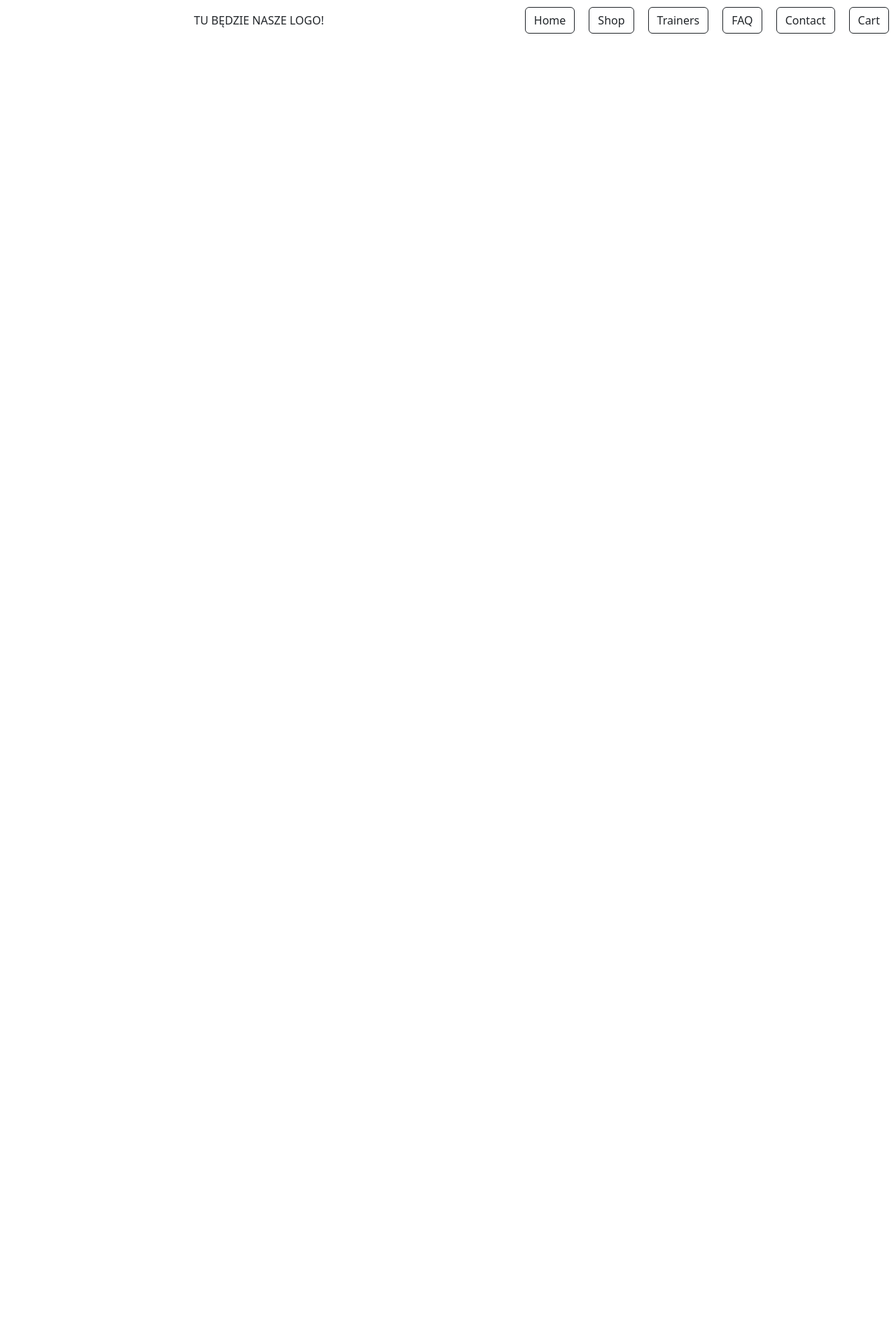
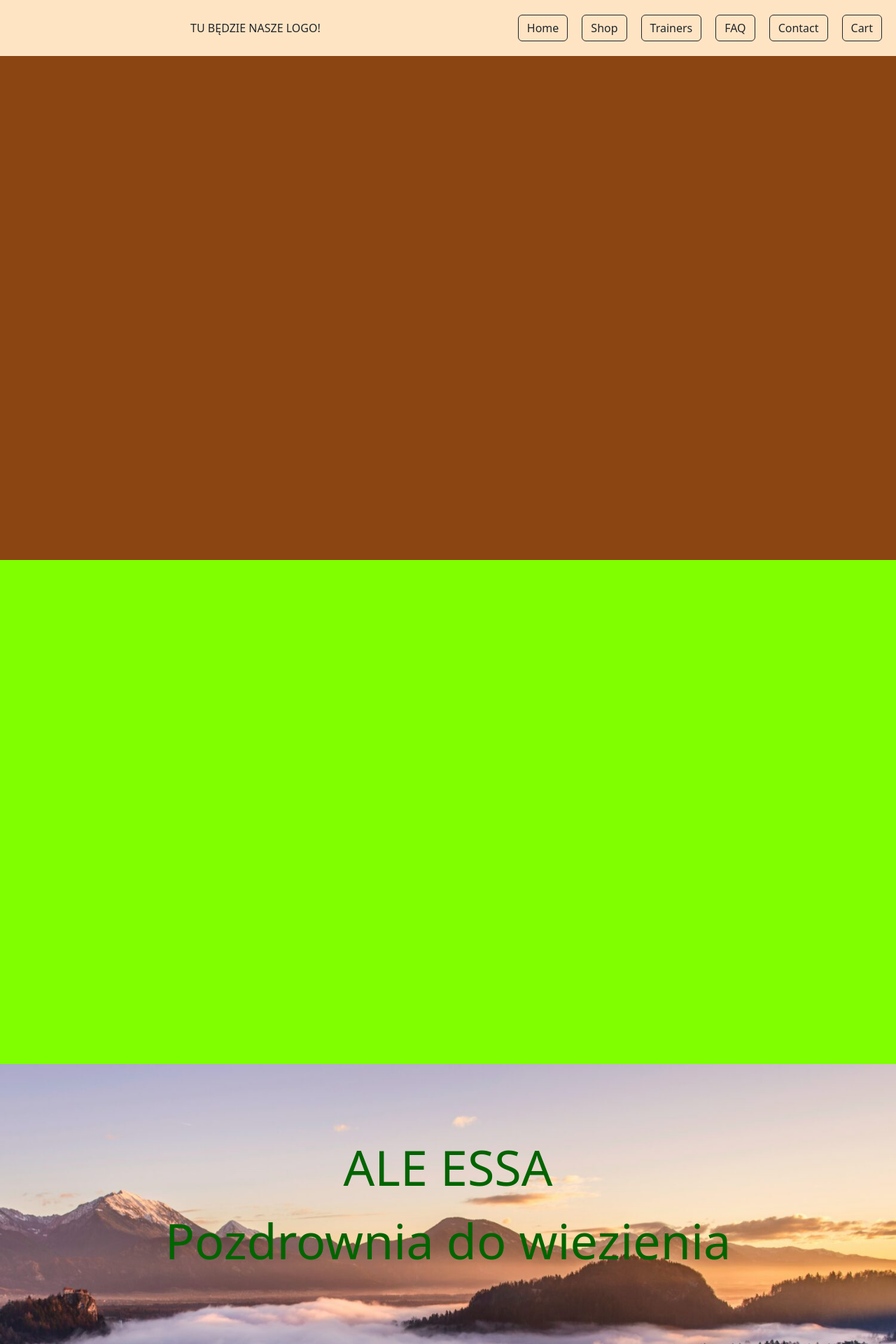
Before and after one commit to Krzysztof-Goluchowski/Prosty-sklep-internetowy, a React (Create React App) app in the folder react-projekt/: page / in a window 1280 px wide. Shown: the top 1920 px of the page at 70% size. Before the commit the page ends 800 px from the top, so only its background shows below. Built offline with nearby package versions, Linux system fonts and the light colour scheme.

Commit message:
nice background photo :)

```diff
--- a/react-projekt/src/App.css
+++ b/react-projekt/src/App.css
@@ -1,3 +1,7 @@
+body{
+    overflow-x: hidden;
+}
+
 p{
     margin: 0;
     align-items: center;
@@ -5,15 +9,19 @@ p{
 }
 
 .navHeader{
-    width: 100%;
-    height: 10%;
+    position: fixed;
+    width: 100vw;
+    height: 10vh;
     display: flex;
+    background-color: bisque;
 }
 
 .navButtons{
-    /*flex-grow: 1;*/
     float: right;
+    display: flex;
     align-items: center;
+    justify-content: center;
+    margin-right: 10px;
 }
 
 .navButton{
@@ -27,3 +35,41 @@ p{
     justify-content: center;
     float: left;
 }
+
+.Temporary{
+    height: 10vh;
+}
+
+.FirstBlockHomePage{
+    height: 90vh;
+    width: 100vw;
+    background-color: saddlebrown;
+}
+
+.SecondBlockHomePage{
+    height: 90vh;
+    width: 100vw;
+    background-color: chartreuse;
+}
+
+.NiceBackgroundImage{
+    background-image: url("photos/landscape.jpg");
+    width: 100vw;
+    height: 50vh;
+    background-size: cover;
+    object-fit: cover;
+    background-attachment: fixed;
+    font-size: 70px;
+    color: darkgreen;
+    display: flex;
+    flex-direction: column;
+    justify-content: center;
+}
+
+
+
+.ThirdBlockHomePage{
+    height: 90vh;
+    width: 100vw;
+    background-color: aqua;
+}
--- a/react-projekt/src/App.js
+++ b/react-projekt/src/App.js
@@ -2,6 +2,11 @@ import './App.css';
 import NavBar from "./components/NavBar";
 import NavHeader from "./components/NavHeader";
 import Logo from "./components/Logo";
+import FirstBlockHomePage from "./components/FirstBlockHomePage";
+import SecondBlockHomePage from "./components/SecondBlockHomePage";
+import Temporary from "./components/Temporary";
+import ThirdBlockHomePage from "./components/ThirdBlockHomePage";
+import NiceBackgroudImage from "./components/NiceBackgroudImage";
 
 function App() {
   return (
@@ -10,7 +15,11 @@ function App() {
             <Logo/>
             <NavBar/>
         </NavHeader>
-
+        <Temporary/>
+        <FirstBlockHomePage/>
+        <SecondBlockHomePage/>
+        <NiceBackgroudImage/>
+        <ThirdBlockHomePage/>
     </div>
   );
 }
--- /dev/null
+++ b/react-projekt/src/components/FirstBlockHomePage.js
@@ -0,0 +1,11 @@
+function FirstBlockHomePage() {
+    return (
+        <>
+            <div className="FirstBlockHomePage">
+
+            </div>
+        </>
+    );
+}
+
+export default FirstBlockHomePage;
--- /dev/null
+++ b/react-projekt/src/components/NiceBackgroudImage.js
@@ -0,0 +1,12 @@
+function NiceBackgroundImage() {
+    return (
+        <>
+            <div className="NiceBackgroundImage">
+                <p className="obramowka_tesktu">ALE ESSA</p>
+                <p className="obramowka_tesktu">Pozdrownia do wiezienia</p>
+            </div>
+        </>
+    );
+}
+
+export default NiceBackgroundImage;
--- /dev/null
+++ b/react-projekt/src/components/SecondBlockHomePage.js
@@ -0,0 +1,11 @@
+function SecondBlockHomePage() {
+    return (
+        <>
+            <div className="SecondBlockHomePage">
+
+            </div>
+        </>
+    );
+}
+
+export default SecondBlockHomePage;
--- /dev/null
+++ b/react-projekt/src/components/Temporary.js
@@ -0,0 +1,11 @@
+function Temporary() {
+    return (
+        <>
+            <div className="Temporary">
+
+            </div>
+        </>
+    );
+}
+
+export default Temporary;
--- /dev/null
+++ b/react-projekt/src/components/ThirdBlockHomePage.js
@@ -0,0 +1,11 @@
+function ThirdBlockHomePage() {
+    return (
+        <>
+            <div className="ThirdBlockHomePage">
+
+            </div>
+        </>
+    );
+}
+
+export default ThirdBlockHomePage;
```
Also changed, not shown: react-projekt/public/logo512.png (deleted), react-projekt/src/photos/landscape.jpg (added).
